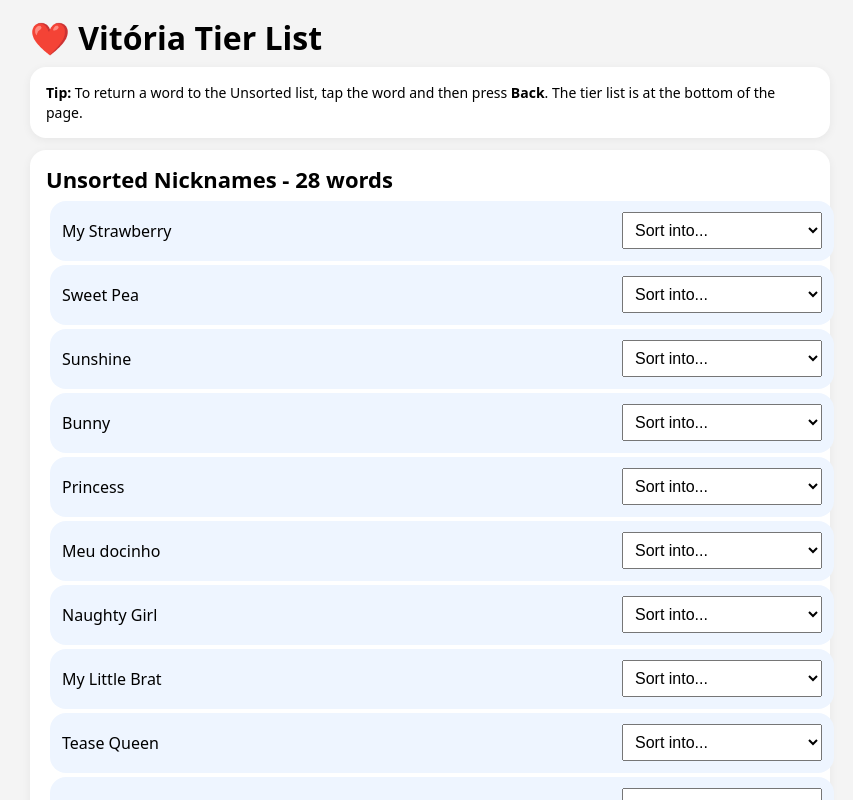
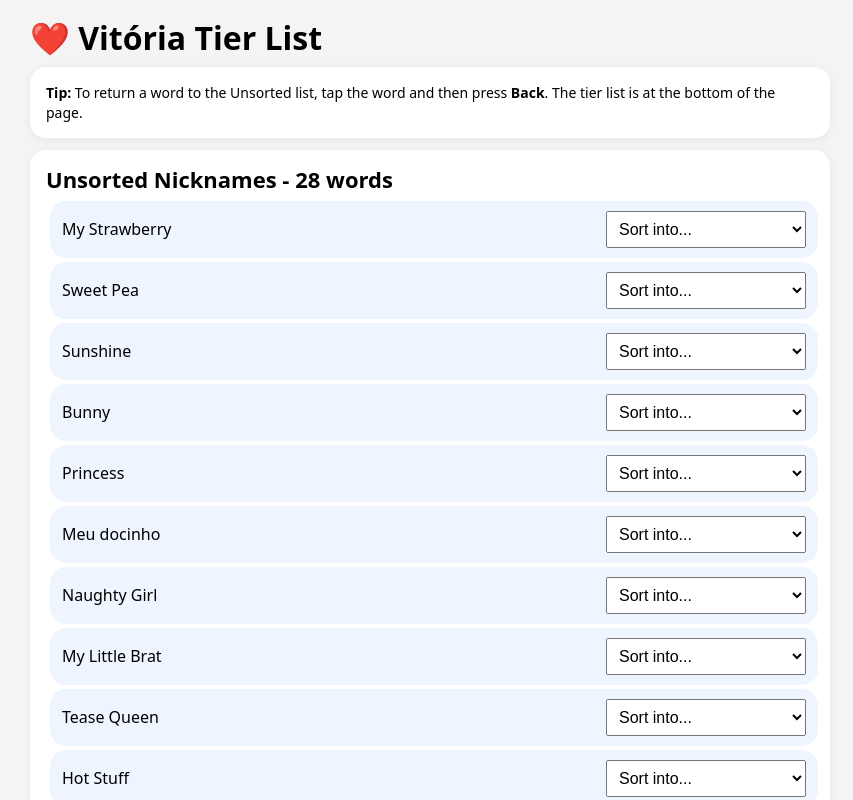
Before and after one commit to neknekkekkek/viih-nicknames-tierlist, a React (Vite) app: page / in a window 1280 px wide. Shown: the top 800 px of the page, without its empty margins (210-1063 px from the left). Built offline with nearby package versions, Linux system fonts and the light colour scheme.

Commit message:
Update index.css

```diff
--- a/src/index.css
+++ b/src/index.css
@@ -57,10 +57,12 @@ select { font-size:16px; padding:8px; width:200px; } /* 16px, чтобы iOS н
 
 /* Синие полосы во всю ширину только в блоке Unsorted */
 .unsorted .pill {
-  display:flex;
-  justify-content:space-between;
-  align-items:center;
-  width: calc(100% - 8px); /* 4px слева + 4px справа — симметрия */
+  display: flex;
+  justify-content: space-between;
+  align-items: center;
+  width: 100%;
+  box-sizing: border-box;  /* учитывает внутренний padding в ширине */
+  margin: 4px;             /* одинаковый отступ слева и справа */
 }
 
 /* === Mobile tweaks === */
```
